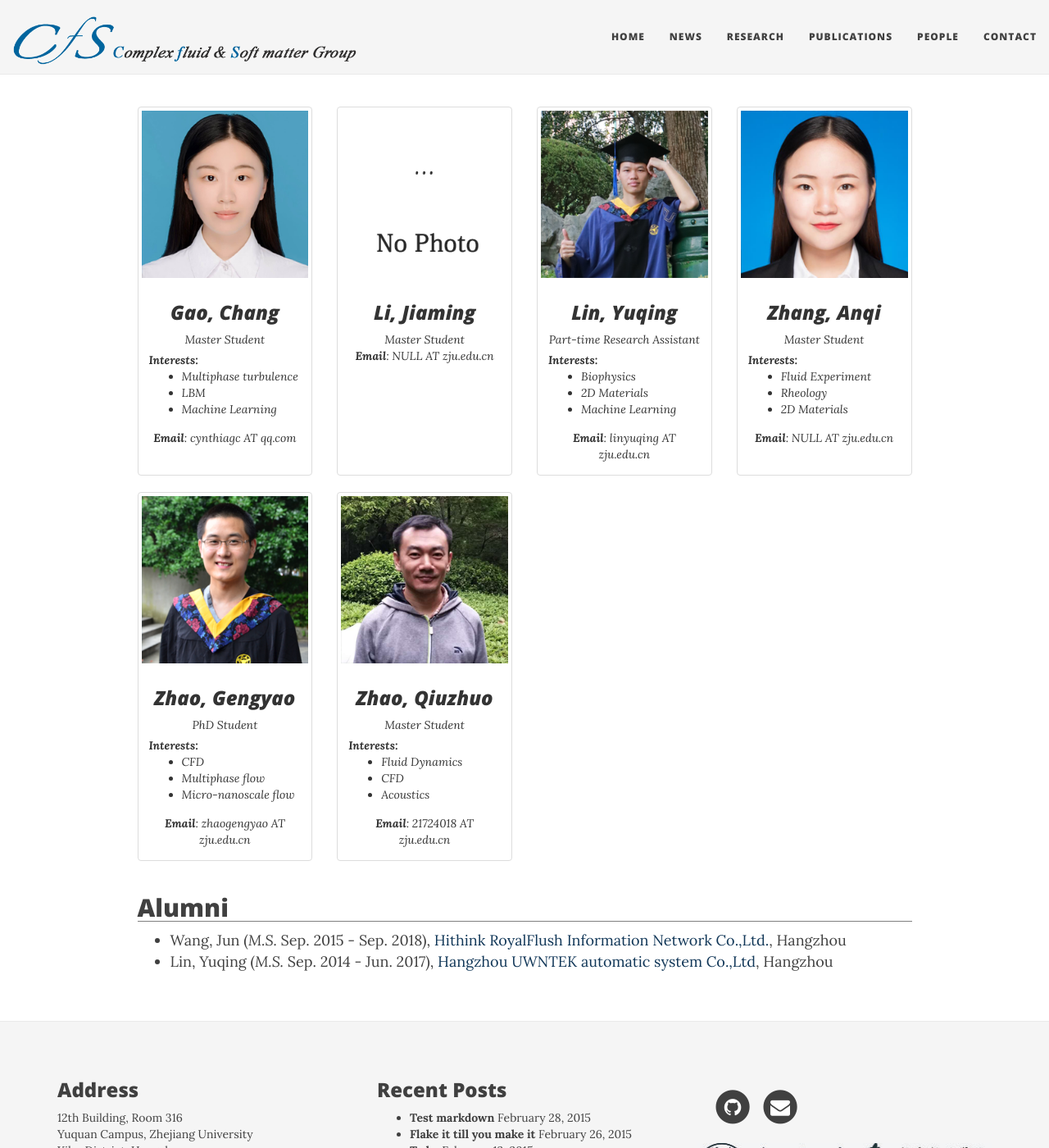
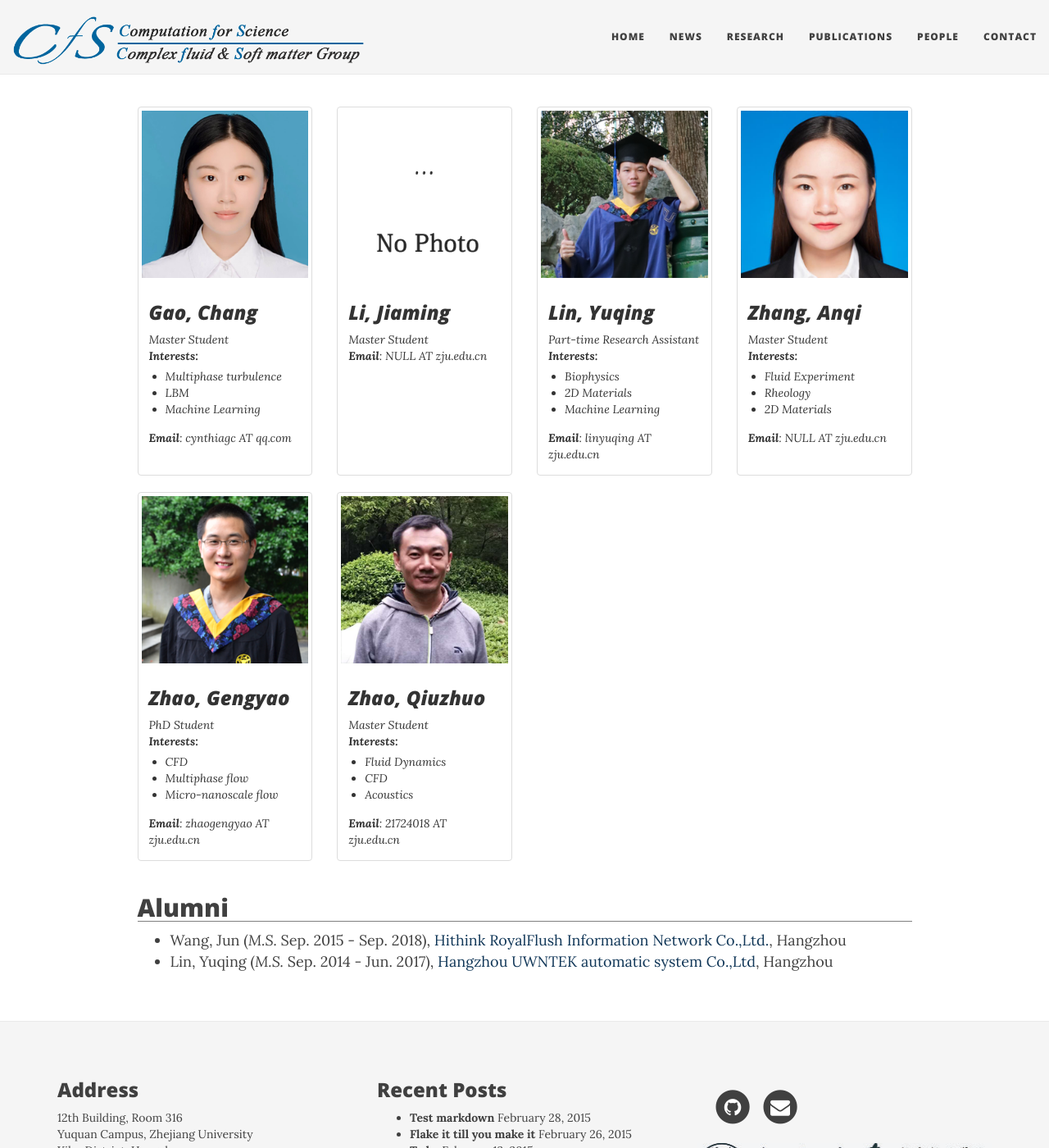
Before and after one commit to softrheol/softrheol.github.io, a Jekyll site: the page built from people.html, in a window 1280 px wide and 1400 px high. Shown: the whole window at 82% size. Built offline with Jekyll 4.4.1, drawn with Linux system fonts in a browser that asks for light colours; nearby versions of some CDN libraries.

Commit message:
add slogan in title img

```diff
--- a/css/main.css
+++ b/css/main.css
@@ -929,9 +929,11 @@ td.gutter {
   min-height: 450px;
 }
 
-.people-item .people-interest{
-  padding: 5px 0px;
+.people-item .caption{
   text-align: left;
+}
+.people-item .people-interest ul{
+  padding: 5px 20px;
 }
 
 .caption ul{
```
Also changed, not shown: img/title.png, 1 other file.
